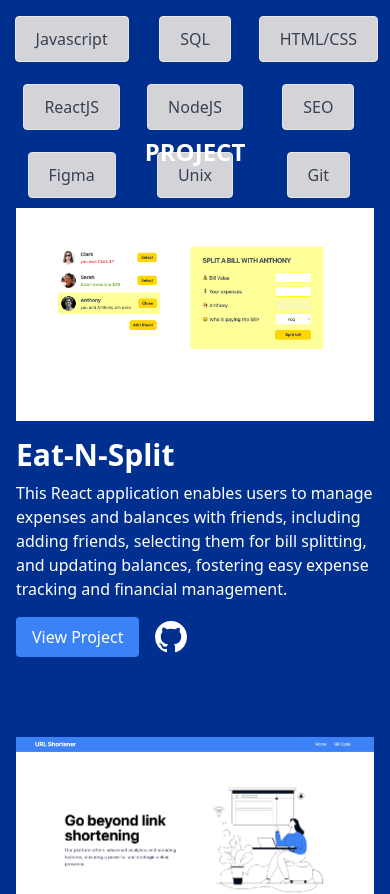
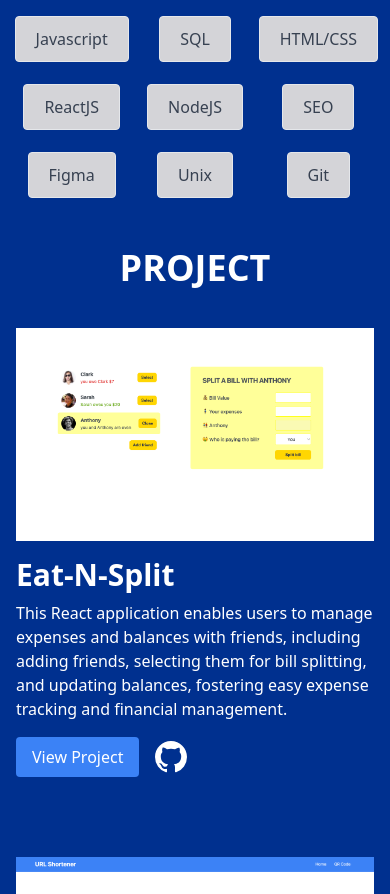
Before and after one commit to OlubodeMichael/Portfolio, a React (Create React App) app: page / in a window 390 px wide. Shown: the part 1880-2774 px from the top of the page. Built offline with nearby package versions, Linux system fonts and the light colour scheme.

Commit message:
fixing the project and contact coomponents

```diff
--- a/src/components/Contact.js
+++ b/src/components/Contact.js
@@ -43,7 +43,7 @@ export function Contact() {
             onChange={e => setMessage(e.target.value)}/>
         </div>
         <Button>Submit</Button>
-        <div className="flex mt-32 mb-16">
+        <div className="flex mt-32  mb-16">
           <a href="https://www.linkedin.com/in/michael-olubode-olushola/" target="_blank" rel="noopener noreferrer">
             <img src={Linkedin} alt="linkedin" className="w-7 h-7 m-8" />
           </a>
--- a/src/components/Project.js
+++ b/src/components/Project.js
@@ -23,8 +23,8 @@ const projectList = [
 
 export function Project() {
   return (
-    <div className="min-h-screen flex flex-col p-4 md:p-10 mt-10 mt-52 sm:mt-0 mb-20 sm:mb-0 sm:ml-20">
-      <h1 className="flex flex-col justify-center items-center text-white text-center font-bold text-2xl sm:text-4xl">PROJECT</h1>
+    <div className="min-h-screen flex flex-col p-4 md:p-10 mt-10 mt-80 sm:mt-0 mb-20 sm:mb-0 sm:ml-20">
+      <h1 className="flex flex-col justify-center items-center text-white text-center font-bold text-4xl">PROJECT</h1>
       {projectList.map((project, index) => (
         <div key={index} className="mt-10 mb-10">
           <ProjectCard project={project} />
```
